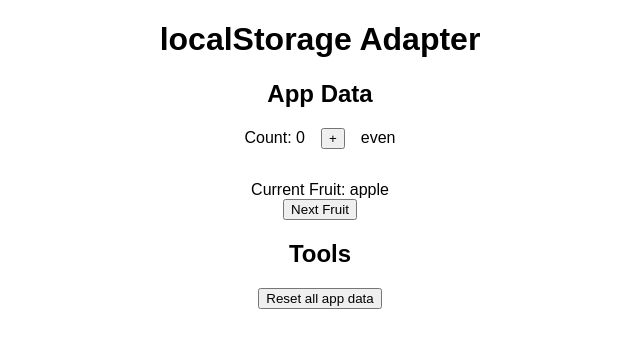
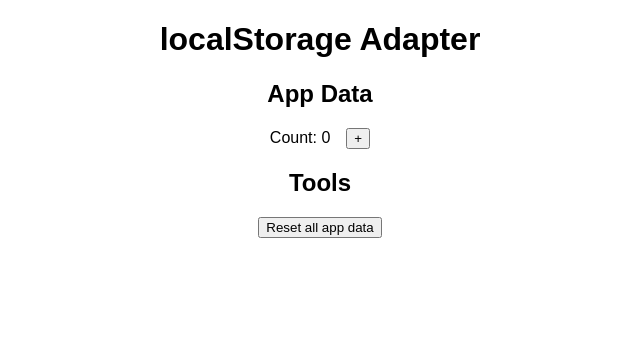
Before and after one commit to ZacButko/type-safe-localStorage-adapter, a React (Create React App) app: page / in a window 1280 px wide. Shown: the top 348 px of the page, without its empty margins (320-960 px from the left). Built offline with nearby package versions, Linux system fonts and the light colour scheme.

Commit message:
Revert "Reusable useLocalStorage"

```diff
--- a/src/App.tsx
+++ b/src/App.tsx
@@ -1,11 +1,14 @@
-import { Fruits } from "./Fruits";
+import { useState } from "react";
 import "./styles.css";
-import { useLocalStorage } from "./useLocalStorage";
 
 const Counter = () => {
-  const { data: count, persist } = useLocalStorage<number>("count", 0);
+  const initialCount =
+    (JSON.parse(window.localStorage.getItem("count") as string) as number) ?? 0;
+  const [count, setCount] = useState<number>(initialCount);
   const increment = () => {
-    persist(count + 1);
+    const newCount = count + 1;
+    setCount(newCount);
+    window.localStorage.setItem("count", JSON.stringify(newCount));
   };
 
   return (
@@ -14,24 +17,20 @@ const Counter = () => {
       <div className="Counter-button">
         <button onClick={increment}>+</button>
       </div>
-      <div>{count % 2 ? "odd" : "even"}</div>
     </div>
   );
 };
 
 export default function App() {
   const resetApp = () => {
-    window.localStorage.clear();
+    window.localStorage.removeItem("count");
     location.reload();
   };
   return (
     <div className="App">
       <h1>localStorage Adapter</h1>
       <h2>App Data</h2>
-      <div className="Widgets">
-        <Counter />
-        <Fruits />
-      </div>
+      <Counter />
       <h2>Tools</h2>
       <button className="AppReset" onClick={resetApp}>
         Reset all app data
--- a/src/Fruits.tsx
+++ /dev/null
@@ -1,30 +0,0 @@
-import { useLocalStorage } from "./useLocalStorage";
-
-const fruits = [
-  "apple",
-  "orange",
-  "strawbery",
-  "banana",
-  "blueberry",
-  "pomello",
-] as const;
-type Fruit = (typeof fruits)[number];
-
-export const Fruits = () => {
-  const { data: fruit, persist } = useLocalStorage<Fruit>("fruits", fruits[0]);
-
-  return (
-    <div className="Frutis">
-      <div>Current Fruit: {fruit}</div>
-      <div>
-        <button
-          onClick={() =>
-            persist(fruits[(fruits.indexOf(fruit) + 1) % fruits.length])
-          }
-        >
-          Next Fruit
-        </button>
-      </div>
-    </div>
-  );
-};
--- a/src/styles.css
+++ b/src/styles.css
@@ -1,12 +1,6 @@
 .App {
   font-family: sans-serif;
   text-align: center;
-}
-
-.Widgets {
-  display: flex;
-  flex-direction: column;
-  gap: 2rem;
 }
 
 .Counter {
--- a/src/useLocalStorage.ts
+++ /dev/null
@@ -1,15 +0,0 @@
-import { useState } from "react";
-
-export const useLocalStorage = <T>(storageName: string, defaultValue: T) => {
-  const initialData =
-    (JSON.parse(window.localStorage.getItem(storageName) as string) as T) ??
-    defaultValue;
-  const [data, setData] = useState<T>(initialData);
-
-  const persist = (newData: T) => {
-    setData(newData);
-    window.localStorage.setItem(storageName, JSON.stringify(newData));
-  };
-
-  return { data, persist };
-};
```
